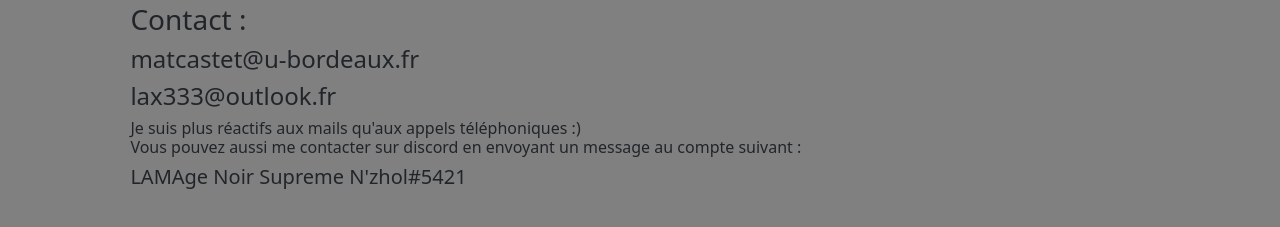
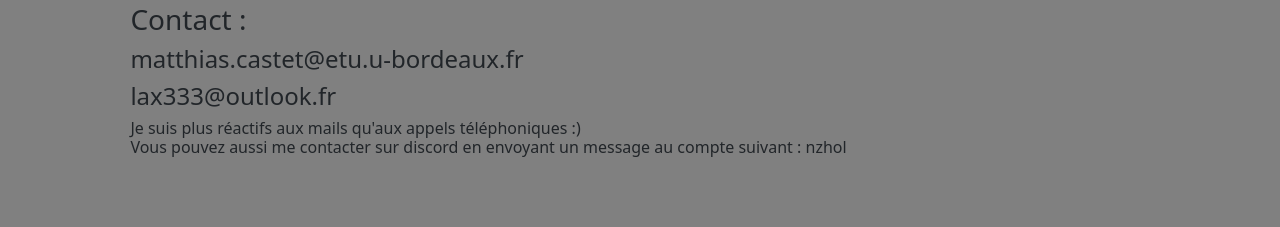
Before and after one commit to Nzhol/Nzhol.github.io, a plain HTML site: page contact.html in a window 1280 px wide. Shown: the part 237-464 px from the top of the page. Drawn offline with Linux system fonts and the light colour scheme.

Commit message:
Update Mail + discord

```diff
--- a/contact.html
+++ b/contact.html
@@ -160,13 +160,12 @@
     <article class="col-sm-10" id="retex">
         <h1>Matthias Castet : étudiant en iut informatique</h1>
         <h3>Contact :</h3>
-        <h4>matcastet@u-bordeaux.fr</h4>
+        <h4>matthias.castet@etu.u-bordeaux.fr</h4>
         <h4>lax333@outlook.fr</h4>
         <h6>Je suis plus réactifs aux mails qu'aux appels téléphoniques :)
             <br>
-            Vous pouvez aussi me contacter sur discord en envoyant un message au compte suivant :
+            Vous pouvez aussi me contacter sur discord en envoyant un message au compte suivant : nzhol
         </h6>
-        <h5>LAMAge Noir Supreme N'zhol#5421</h5>
         <br>
 
     </article>
```
